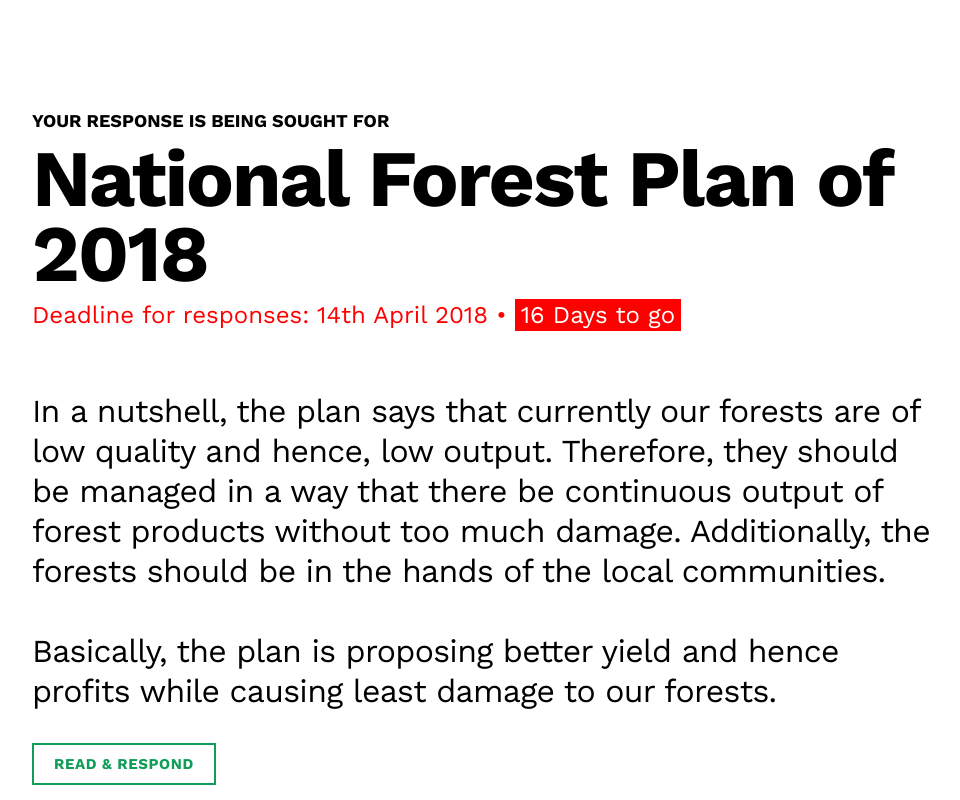
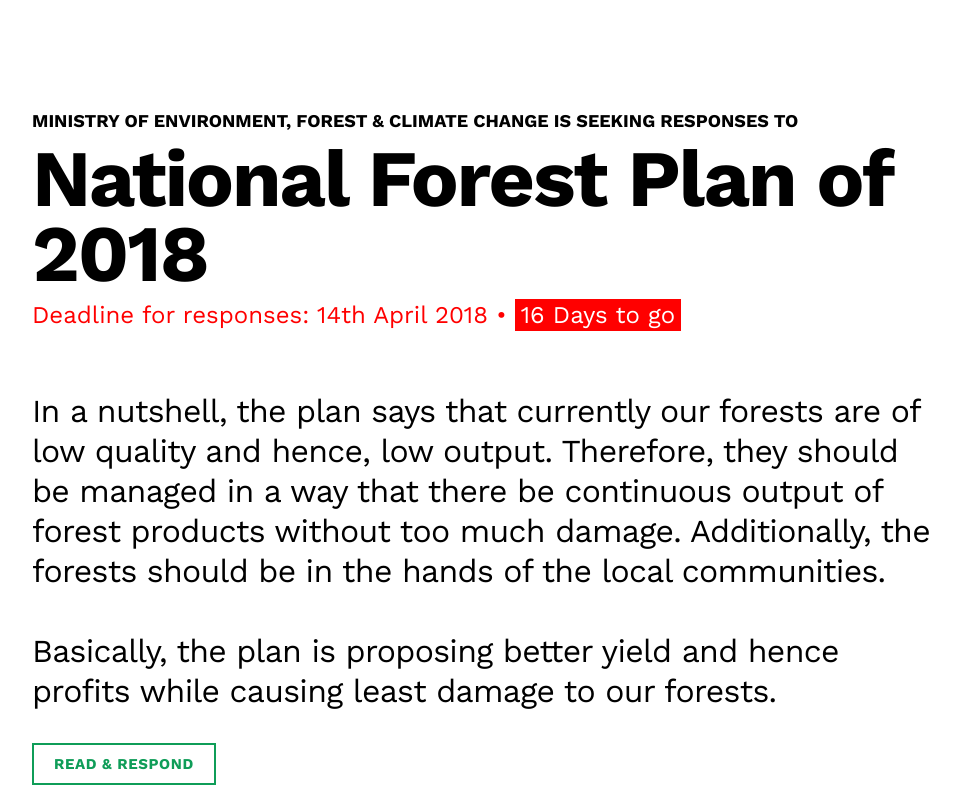
Before and after one commit to adityadipankar/tfp2018, a plain HTML site: page index.html in a window 1280 px wide. Shown: the top 800 px of the page, without its empty margins (158-1118 px from the left). Drawn offline with nearby package versions, Linux system fonts and the light colour scheme.

Commit message:
Ministry...

```diff
--- a/index.html
+++ b/index.html
@@ -104,7 +104,7 @@ li{
 <body>
 <div id='page-content'>
   <div id='introduction'>
-    <div class="title">Your response is being sought for</div>
+    <div class="title">Ministry of Environment, Forest &amp; Climate Change is seeking responses to</div>
     <h1>National Forest Plan of 2018</h1>
     <div class="deadline">Deadline for responses: 14th April 2018 • <span class='emphasis'>16 Days to go</span></div>
 
```
